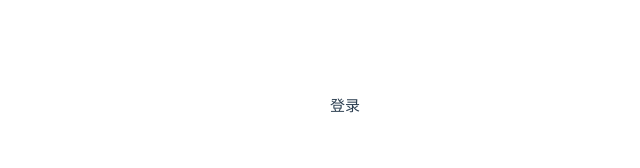
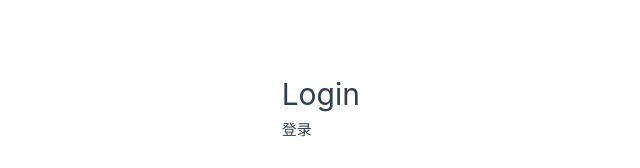
Before and after one commit to Biglollipop/small-toy-ui, a Vue app: page /#/ in a window 1280 px wide. Shown: the part 294-462 px from the top of the page, without its empty margins (280-920 px from the left). Built offline with nearby package versions, Linux system fonts and the light colour scheme.

Commit message:
feat: 测试

```diff
--- a/src/router/index.ts
+++ b/src/router/index.ts
@@ -12,7 +12,7 @@ const routes = [
 	{
 		path: '/',
 		name: 'Login',
-		component: () => import('@/views/Login/index')
+		component: () => import('@/views/Login/Login')
 	}
 ]
 
--- a/src/views/Login/index.tsx
+++ b/src/views/Login/Login.tsx
@@ -2,7 +2,7 @@
  * @Author: chenshiqiang
  * @Date: 2022-09-11 14:34:58
  * @LastEditors: chenshiqiang
- * @LastEditTime: 2022-09-11 16:46:45
+ * @LastEditTime: 2022-09-11 16:53:40
  * @version:
  * @Descripttion:
  */
@@ -12,7 +12,7 @@ export default defineComponent({
 	setup() {
 		return () => (
 			<div>
-				<h1></h1>
+				<h1>Login</h1>
 				<div>登录</div>
 			</div>
 		)
```
